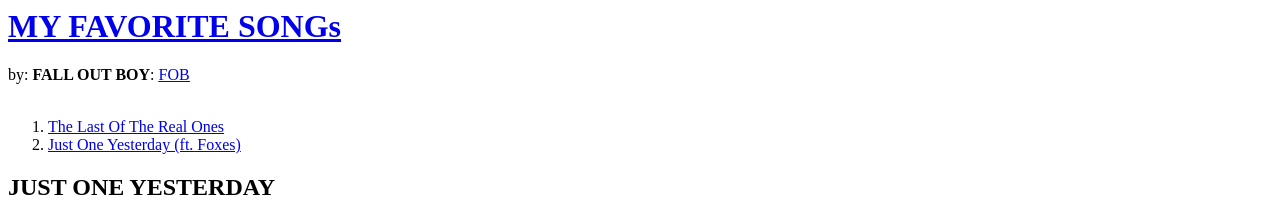
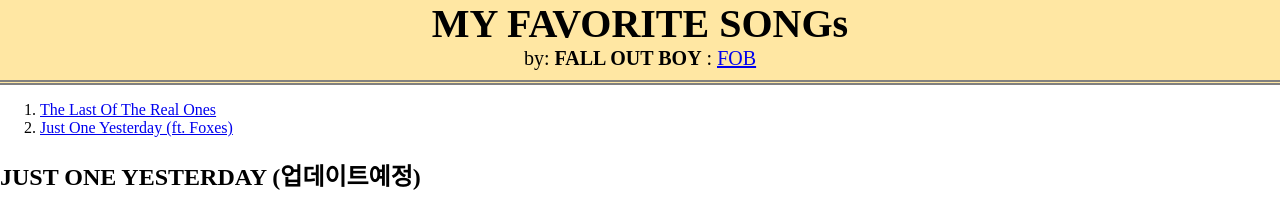
Before and after one commit to ljh1640/web1, a plain HTML site: page 2.html in a window 1280 px wide. Shown: the top 209 px of the page. Drawn offline with Linux system fonts and the light colour scheme; a script that the page names is missing.

Commit message:
Update 2.html

```diff
--- a/2.html
+++ b/2.html
@@ -1,23 +1,59 @@
 <html>
 <head>
+  <!-- Global site tag (gtag.js) - Google Analytics -->
+  <script async src="https://www.googletagmanager.com/gtag/js?id=UA-145879929-1"></script>
+  <script>
+    window.dataLayer = window.dataLayer || [];
+    function gtag(){dataLayer.push(arguments);}
+    gtag('js', new Date());
+
+    gtag('config', 'UA-145879929-1');
+  </script>
+   <!--google analytics 웹 방문자 분석기 끝-->
   <meta charset="utf-8">
   <title>Favorite FOB songs</title>
+  <style>
+    body {
+      margin:0;
+    }
+    #mfs{
+      color:black;
+      text-decoration: none;
+      display:inline;
+    }
+    .title{
+      color: black;
+      font-size: 20px;
+      text-align: center;
+      border-bottom: 5px double gray;
+      margin-bottom:0;
+      padding-bottom:10px;
+      background-color:#ffe7a3
+    }
+    h1 {
+      margin:0;
+    }
+  </style>
 </head>
 
 <body>
-  <h1><a href="index.html">MY FAVORITE SONGs</a></h1>
-  by: <strong>FALL OUT BOY</strong>:
-  <a href="https://falloutboy.com/#fob"
-  target ="_blank"title="Fall Out Boy 공식 홈페이지">
-  <u>FOB</u></a><br><br>
-  <ol>
+  <div class="title">
+    <h1>
+    <a href ="index.html" id="mfs">MY FAVORITE SONGs</a></h1>
+    <span>
+      by: <strong>FALL OUT BOY</strong> :
+      <a href="https://falloutboy.com/#fob"
+      target ="_blank"title="Fall Out Boy 공식 홈페이지">
+      <u>FOB</u></a><br>
+    </span>
+  </div>  <ol>
     <li><a href ="1.html">The Last Of The Real Ones</a></li>
     <li><a href ="2.html">Just One Yesterday (ft. Foxes)<a/></li>
   </ol>
-  <h2>JUST ONE YESTERDAY</h2>
+  <h2>JUST ONE YESTERDAY (업데이트예정)</h2>
   <img src="SAVEROCKANDROLL.jpg" width="300" height ="300"><br>
   <audio controls>
-    <source src="JOY.mp3" type="audio/mp3">
+    <source src="joy.mp3" type="audio/mp3">
   </audio>
 
   <p>[Verse 1: Patrick Stump]
@@ -53,7 +89,7 @@
     <br>Find yourself a new gig
     <br>This town ain’t big enough for two of us
     <br>I don’t have the right name
-  <br>Or the right looks
+    <br>Or the right looks
     <br>But I have twice the heart
     <br>
     <br>[Pre-Chorus: Patrick]
@@ -101,5 +137,28 @@
     <br>Whoa-oh-oh-oh-oh-oh-oh-oh-oh-oh
     <br>Whoa-oh-oh-oh-oh-oh-oh-oh-oh-oh
   </p>
+  <p>d
+    <div id="disqus_thread"></div>
+    <script>
+
+    /**
+    *  RECOMMENDED CONFIGURATION VARIABLES: EDIT AND UNCOMMENT THE SECTION BELOW TO INSERT DYNAMIC VALUES FROM YOUR PLATFORM OR CMS.
+    *  LEARN WHY DEFINING THESE VARIABLES IS IMPORTANT: https://disqus.com/admin/universalcode/#configuration-variables*/
+    /*
+    var disqus_config = function () {
+    this.page.url = PAGE_URL;  // Replace PAGE_URL with your page's canonical URL variable
+    this.page.identifier = PAGE_IDENTIFIER; // Replace PAGE_IDENTIFIER with your page's unique identifier variable
+    };
+    */
+    (function() { // DON'T EDIT BELOW THIS LINE
+    var d = document, s = d.createElement('script');
+    s.src = 'https://fob-1.disqus.com/embed.js';
+    s.setAttribute('data-timestamp', +new Date());
+    (d.head || d.body).appendChild(s);
+    })();
+    </script>
+    <noscript>Please enable JavaScript to view the <a href="https://disqus.com/?ref_noscript">comments powered by Disqus.</a></noscript>
+  </p>
+
 </body>
 </html>
```
